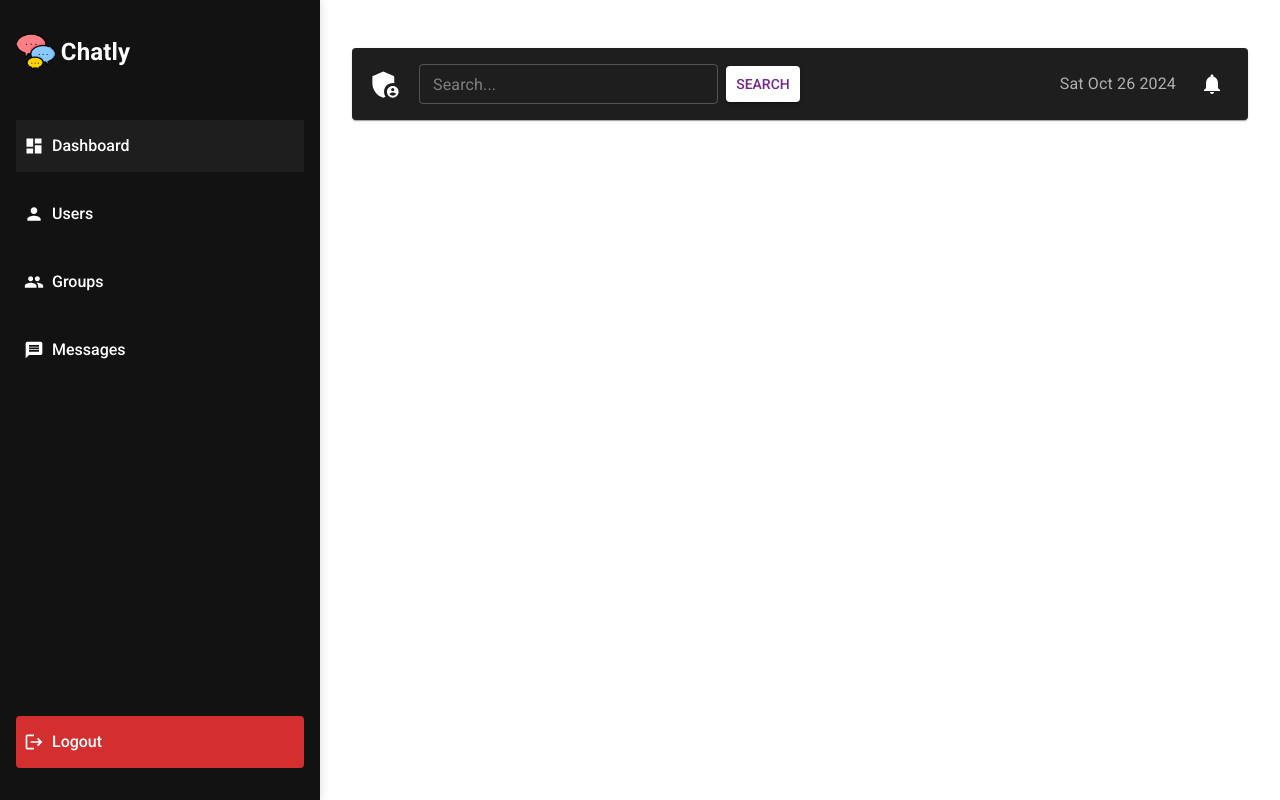
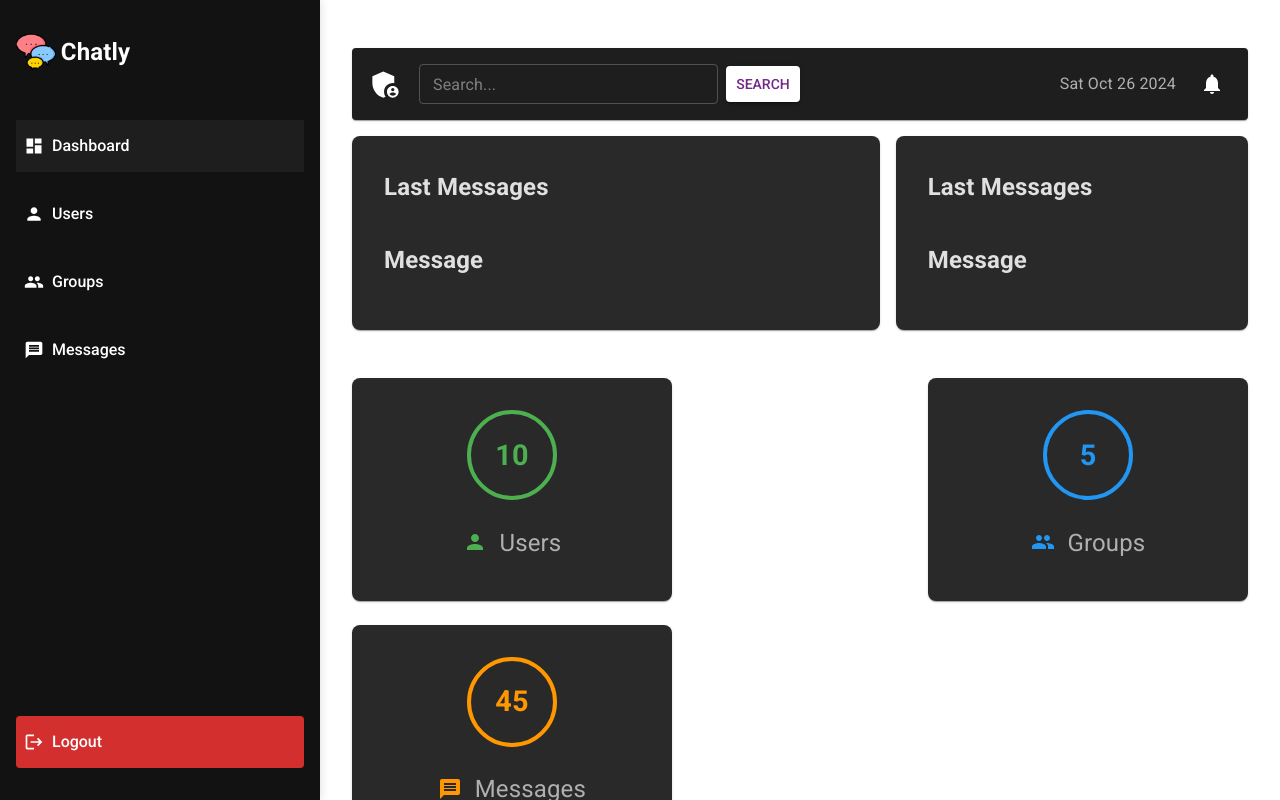
Before and after one commit to mhistiak3/Chatly, a React (Vite) app in the folder client/: page /admin/dashboard in a window 1280 px wide. Built offline with nearby package versions, Linux system fonts and the light colour scheme.

Commit message:
make dashboard state widget

```diff
--- /dev/null
+++ b/client/src/components/admins/DashboardState.jsx
@@ -0,0 +1,43 @@
+import { Box, Paper, Typography } from "@mui/material";
+import PersonIcon from "@mui/icons-material/Person";
+import GroupIcon from "@mui/icons-material/Group";
+import MessageIcon from "@mui/icons-material/Message";
+import Widget from "./Widget";
+
+const AdminStats = () => {
+  return (
+    <Box
+      sx={{
+        marginTop: "3rem",
+        display: "flex",
+        justifyContent: {
+          xs: "center",
+          md: "space-between",
+        },
+        gap: "1.5rem",
+        flexWrap: "wrap",
+      }}
+    >
+      <Widget
+        title={"Users"}
+        count={10}
+        icon={<PersonIcon />}
+        color={"#4caf50"}
+      />
+      <Widget
+        title={"Groups"}
+        count={5}
+        icon={<GroupIcon />}
+        color={"#2196f3"}
+      />
+      <Widget
+        title={"Messages"}
+        count={45}
+        icon={<MessageIcon />}
+        color={"#ff9800"}
+      />
+    </Box>
+  );
+};
+
+export default AdminStats;
--- /dev/null
+++ b/client/src/components/admins/Widget.jsx
@@ -0,0 +1,60 @@
+import { Box, Paper, Typography } from "@mui/material";
+
+const Widget = ({ title, count, icon, color }) => {
+  return (
+    <Paper
+      sx={{
+        padding: "2rem",
+        width: { xs: "100%", sm: "320px" },
+        display: "flex",
+        flexDirection: "column",
+        alignItems: "center",
+
+        gap: "1rem",
+        borderRadius: "0.5rem",
+      }}
+    >
+      {/* Circular Count Display */}
+      <Box
+        sx={{
+          width: "90px",
+          height: "90px",
+          borderRadius: "50%",
+          border: `4px solid ${color}`,
+          display: "flex",
+          justifyContent: "center",
+          alignItems: "center",
+          color: color,
+          fontSize: "1.8rem",
+          fontWeight: "bold",
+        }}
+      >
+        {count}
+      </Box>
+
+      {/* Icon and Label */}
+      <Box
+        sx={{
+          display: "flex",
+          justifyContent: "center",
+          alignItems: "center",
+          color: "text.primary",
+          gap: "0.8rem",
+        }}
+      >
+        <Box
+          sx={{
+            fontSize: "2.2rem",
+            color: color,
+          }}
+        >
+          {icon}
+        </Box>
+        <Typography variant="h5" color="text.secondary">
+          {title}
+        </Typography>
+      </Box>
+    </Paper>
+  );
+};
+export default Widget;
--- a/client/src/components/layout/AdminLayout.jsx
+++ b/client/src/components/layout/AdminLayout.jsx
@@ -8,7 +8,7 @@ export const AdminLayout = memo(({ children }) => {
   const navigate = useNavigate();
   useEffect(() => {
     if (!isAdmin) {
-     return navigate("/admin/login");
+      return navigate("/admin/login");
     }
   }, [isAdmin]);
 
@@ -18,8 +18,13 @@ export const AdminLayout = memo(({ children }) => {
         <Grid2 size={{ xs: 12, sm: 3, xl: 2 }}>
           <AdminSidebar />
         </Grid2>
-        <Grid2 size={{ xs: 12, sm: 9, xl: 10 }}>{children}</Grid2>
+        <Grid2
+          size={{ xs: 12, sm: 9, xl: 10 }}
+          sx={{ height: "100vh", overflowY: "auto" }}
+        >
+          {children}
+        </Grid2>
       </Grid2>
     </Box>
   );
-})
+});
--- a/client/src/pages/admin/Dashboard.jsx
+++ b/client/src/pages/admin/Dashboard.jsx
@@ -1,13 +1,55 @@
-import { Box, Container,  } from "@mui/material";
+import { Box, Container, Paper, Stack, Typography } from "@mui/material";
 import { AdminLayout } from "../../components";
 import DashboardTopBar from "../../components/admins/DashboardTopBar";
+
+import DashboardState from "../../components/admins/DashboardState";
 
 const Dashboard = () => {
   return (
     <AdminLayout>
       <Container>
         <Box sx={{ padding: "3rem 0.5rem " }}>
-          <DashboardTopBar/>
+          <DashboardTopBar />
+
+          <Stack
+            spacing={2}
+            sx={{ marginTop: "1rem" }}
+            direction={{ xs: "column", md: "row" }}
+          >
+            <Paper
+              sx={{
+                padding: "2rem",
+                borderRadius: "0.5rem",
+                display: "flex",
+                width: { xs: "100%", md: "60%" },
+                flexDirection: "column",
+                gap: "1rem",
+              }}
+            >
+              <Typography sx={{ fontWeight: "bold", fontSize: "1.5rem" }}>
+                Last Messages
+              </Typography>
+              <h2>Message</h2>
+            </Paper>
+            {/* 2 */}
+            <Paper
+              sx={{
+                padding: "2rem",
+                borderRadius: "0.5rem",
+                display: "flex",
+                width: { xs: "100%", md: "40%" },
+                flexDirection: "column",
+                gap: "1rem",
+              }}
+            >
+              <Typography sx={{ fontWeight: "bold", fontSize: "1.5rem" }}>
+                Last Messages
+              </Typography>
+              <h2>Message</h2>
+            </Paper>
+          </Stack>
+
+       <DashboardState/>
         </Box>
       </Container>
     </AdminLayout>
```
